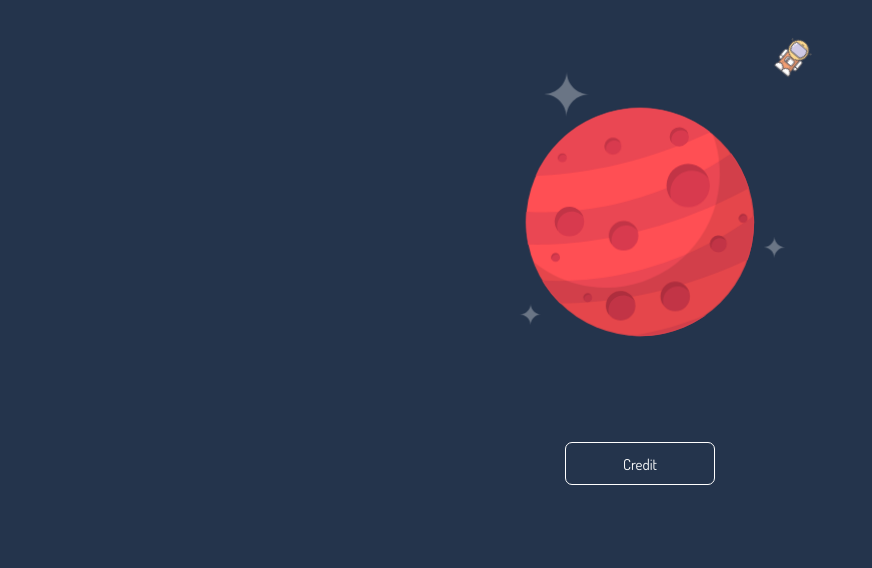
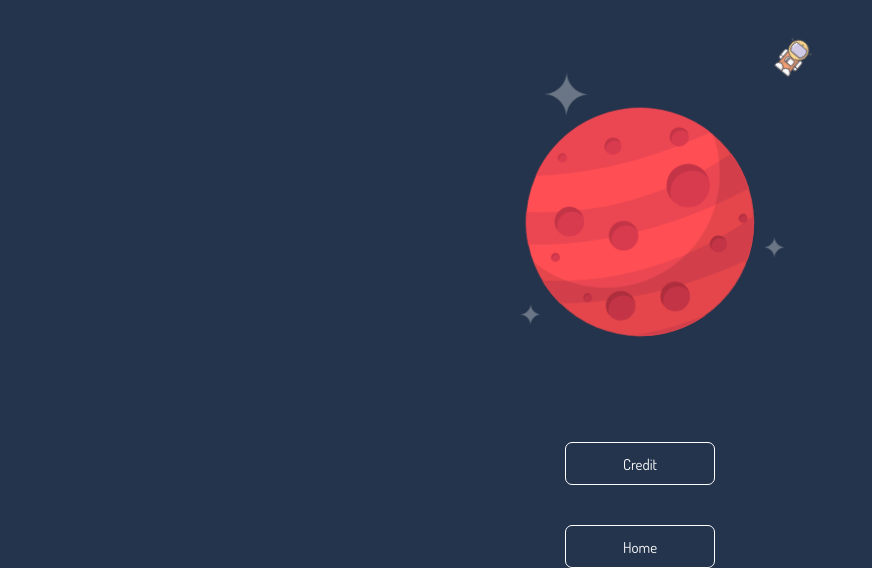
Before and after one commit to kontactr/Restaurant-Reviews-Stage-1, a plain HTML site: page error.html in a window 1280 px wide. Shown: the part 257-825 px from the top of the page, without its empty margins (0-872 px from the left). Before the commit the page ends 800 px from the top, so only its background shows below. Drawn offline with Linux system fonts and the light colour scheme.

Commit message:
home link added in error page

```diff
--- a/error.html
+++ b/error.html
@@ -267,6 +267,7 @@
           </g>
         </svg>
           <a href="https://codepen.io/hellochad/pen/weMpgE"><button class="denied__link">Credit</button></a>
+		  <a href="./"><button class="denied__link">Home</button></a>
         </div>
 
         <script>
```
